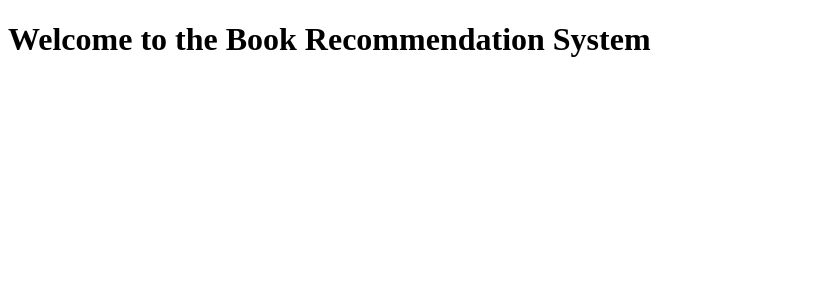
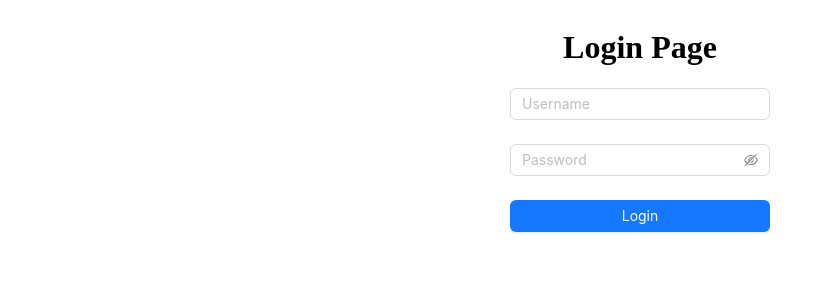
Before and after one commit to SJinKim/simplified-book-recommendation-system, a React app: page / in a window 1280 px wide. Shown: the top 300 px of the page, without its empty margins (0-825 px from the left). Built offline with nearby package versions, Linux system fonts and the light colour scheme.

Commit message:
login page init

```diff
--- a/package.json
+++ b/package.json
@@ -12,9 +12,12 @@
   "author": "",
   "license": "ISC",
   "dependencies": {
+    "@reduxjs/toolkit": "^2.8.2",
     "antd": "^5.25.2",
     "react": "^19.1.0",
-    "react-dom": "^19.1.0"
+    "react-dom": "^19.1.0",
+    "react-redux": "^9.2.0",
+    "react-router-dom": "^7.6.0"
   },
   "devDependencies": {
     "@babel/core": "^7.27.1",
@@ -23,6 +26,7 @@
     "@babel/preset-typescript": "^7.27.1",
     "@types/react": "^19.1.4",
     "@types/react-dom": "^19.1.5",
+    "@types/react-router-dom": "^5.3.3",
     "babel-loader": "^10.0.0",
     "html-webpack-plugin": "^5.6.3",
     "typescript": "^5.8.3",
--- a/src/App.tsx
+++ b/src/App.tsx
@@ -1,7 +1,34 @@
 import React from 'react';
+import { BrowserRouter as Router, Routes, Route } from 'react-router-dom';
+import LoginPage from './pages/LoginPage';
+import BookListPage from './pages/BookListPage';
+import ReviewPage from './pages/ReviewPage';
+import { ProtectedRoute } from './routes/ProtectedRoute';
 
 const App: React.FC = () => {
-  return <h1>Welcome to the Book Recommendation System</h1>;
+  return (
+    <Router>
+      <Routes>
+        <Route path='/' element={<LoginPage />} />
+        <Route
+          path='/books'
+          element={
+            <ProtectedRoute>
+              <BookListPage />
+            </ProtectedRoute>
+          }
+        />
+        <Route
+          path='/review/:id'
+          element={
+            <ProtectedRoute>
+              <ReviewPage />
+            </ProtectedRoute>
+          }
+        />
+      </Routes>
+    </Router>
+  );
 };
 
 export default App;
--- /dev/null
+++ b/src/pages/BookListPage.tsx
@@ -0,0 +1,10 @@
+import React from 'react';
+const BookListPage = () => {
+  return (
+    <div>
+      <h1>BookListPage</h1>
+    </div>
+  );
+};
+
+export default BookListPage;
--- /dev/null
+++ b/src/pages/LoginPage.tsx
@@ -0,0 +1,39 @@
+import React from 'react';
+// pages/LoginPage.tsx
+import { Form, Input, Button, Flex } from 'antd';
+import { useNavigate } from 'react-router-dom';
+
+const LoginPage = () => {
+  const navigate = useNavigate();
+
+  const onFinish = (values: any) => {
+    const { username, password } = values;
+    if (username && password) {
+      localStorage.setItem('auth', JSON.stringify({ username }));
+      navigate('/books');
+    }
+  };
+
+  return (
+    <div
+      style={{ display: 'flex', flexDirection: 'column', alignItems: 'center' }}
+    >
+      <h1>Login Page</h1>
+      <Form onFinish={onFinish}>
+        <Form.Item name='username' rules={[{ required: true }]}>
+          <Input placeholder='Username' />
+        </Form.Item>
+        <Form.Item name='password' rules={[{ required: true }]}>
+          <Input.Password placeholder='Password' />
+        </Form.Item>
+        <Form.Item>
+          <Button htmlType='submit' type='primary' block>
+            Login
+          </Button>
+        </Form.Item>
+      </Form>
+    </div>
+  );
+};
+
+export default LoginPage;
--- /dev/null
+++ b/src/pages/ReviewPage.tsx
@@ -0,0 +1,10 @@
+import React from 'react';
+const ReviewPage = () => {
+  return (
+    <div>
+      <h1>ReviewPage</h1>
+    </div>
+  );
+};
+
+export default ReviewPage;
--- /dev/null
+++ b/src/routes/ProtectedRoute.tsx
@@ -0,0 +1,11 @@
+import { Navigate } from 'react-router-dom';
+import { ReactElement } from 'react';
+
+interface ProtectedRouteProps {
+  children: ReactElement;
+}
+
+export const ProtectedRoute = ({ children }: ProtectedRouteProps) => {
+  const isAuthenticated = !!localStorage.getItem('auth');
+  return isAuthenticated ? children : <Navigate to='/' replace />;
+};
```
Also changed, not shown: tsconfig.json (+7 -1 lines), src/redux/slices/booksSlice.ts (added), src/redux/slices/reviewSlice.ts (added), src/redux/store.ts (added), src/types/index.ts (added).
